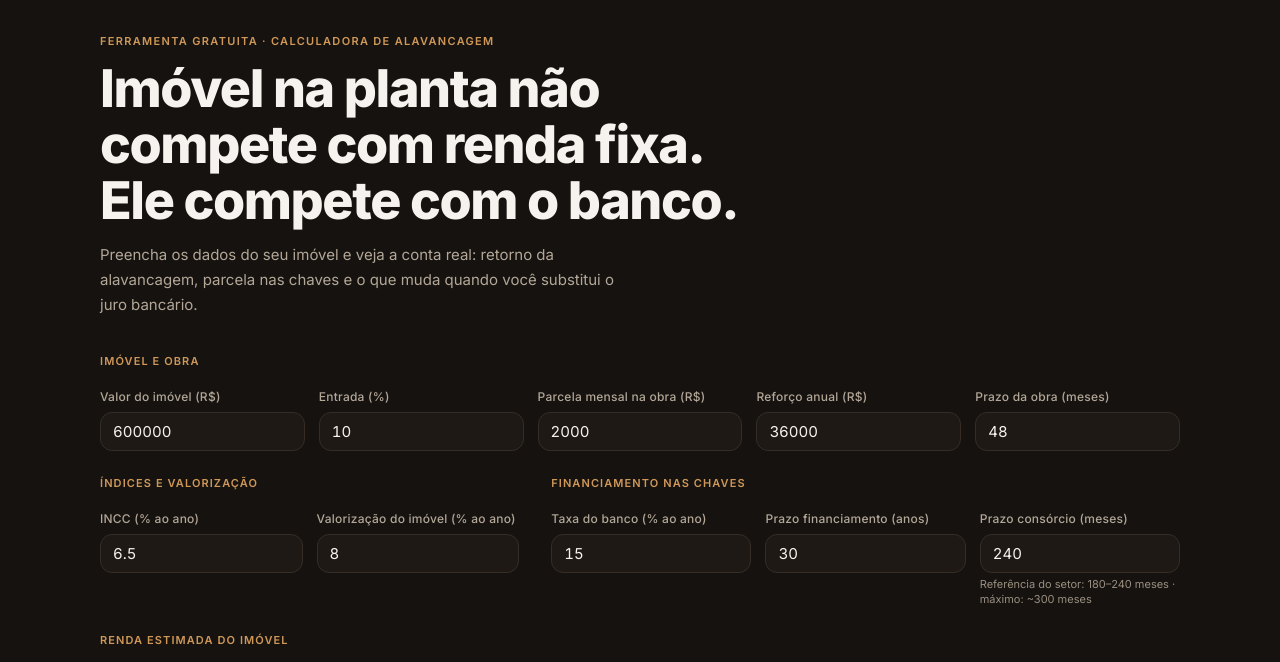
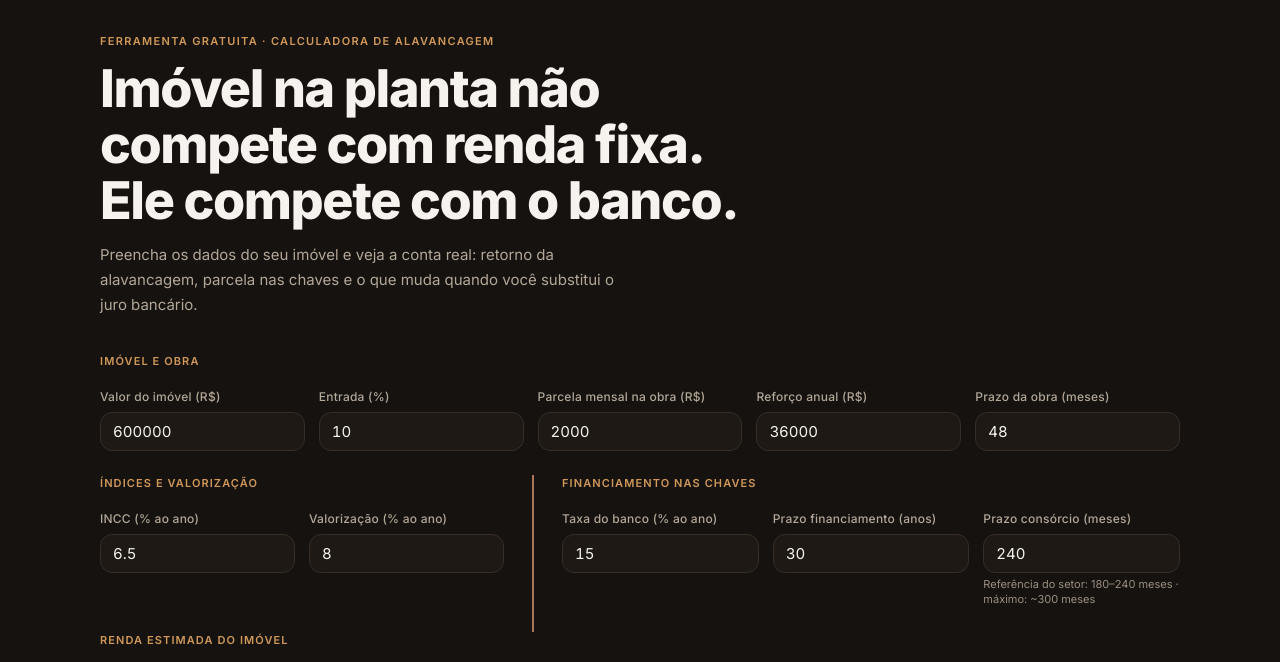
Before and after one commit to invistacomthiago/invistacomthiago.github.io, a plain HTML site: page calculadora-alavancagem.html in a window 1280 px wide. Shown: the part 91-753 px from the top of the page. Drawn offline with Linux system fonts and the light colour scheme.

Commit message:
Calculadora: barra cobre entre blocos lado a lado; rótulo de valorização mais curto
Co-Authored-By: Claude Opus 5.5 <noreply@anthropic.com>

```diff
--- a/calculadora-alavancagem.html
+++ b/calculadora-alavancagem.html
@@ -252,6 +252,15 @@ h1 {
 @media(min-width:821px){#panel-short .input-grid{grid-template-columns:repeat(4,minmax(0,1fr))}}
 @media(max-width:820px){.renda-aluguel{width:100%}}
 
+
+/* Barra cobre separando temas lado a lado (computador) */
+@media(min-width:821px){
+  .dupla{gap:0}
+  .dupla-2{padding-right:28px}
+  .dupla-3{border-left:2px solid var(--ocre-dim);padding-left:28px}
+  .renda-tipo{border-left:2px solid var(--ocre-dim);padding-left:24px;align-self:stretch}
+}
+
 /* ── Menu e rodapé iguais aos do site ── */
 /* ─── NAVBAR ─── */
 #navbar{position:fixed;top:0;left:0;right:0;z-index:100;
@@ -349,7 +358,7 @@ body > footer{margin-left:calc(-1 * max(16px, env(safe-area-inset-left,0px)));ma
       <input type="number" id="incc" value="6.5" min="0" max="30" step="0.5">
     </div>
     <div class="field">
-      <label>Valorização do imóvel (% ao ano)</label>
+      <label>Valorização (% ao ano)</label>
       <input type="number" id="valorizacao" value="8" min="0" max="40" step="0.5">
     </div>
   </div>
```
